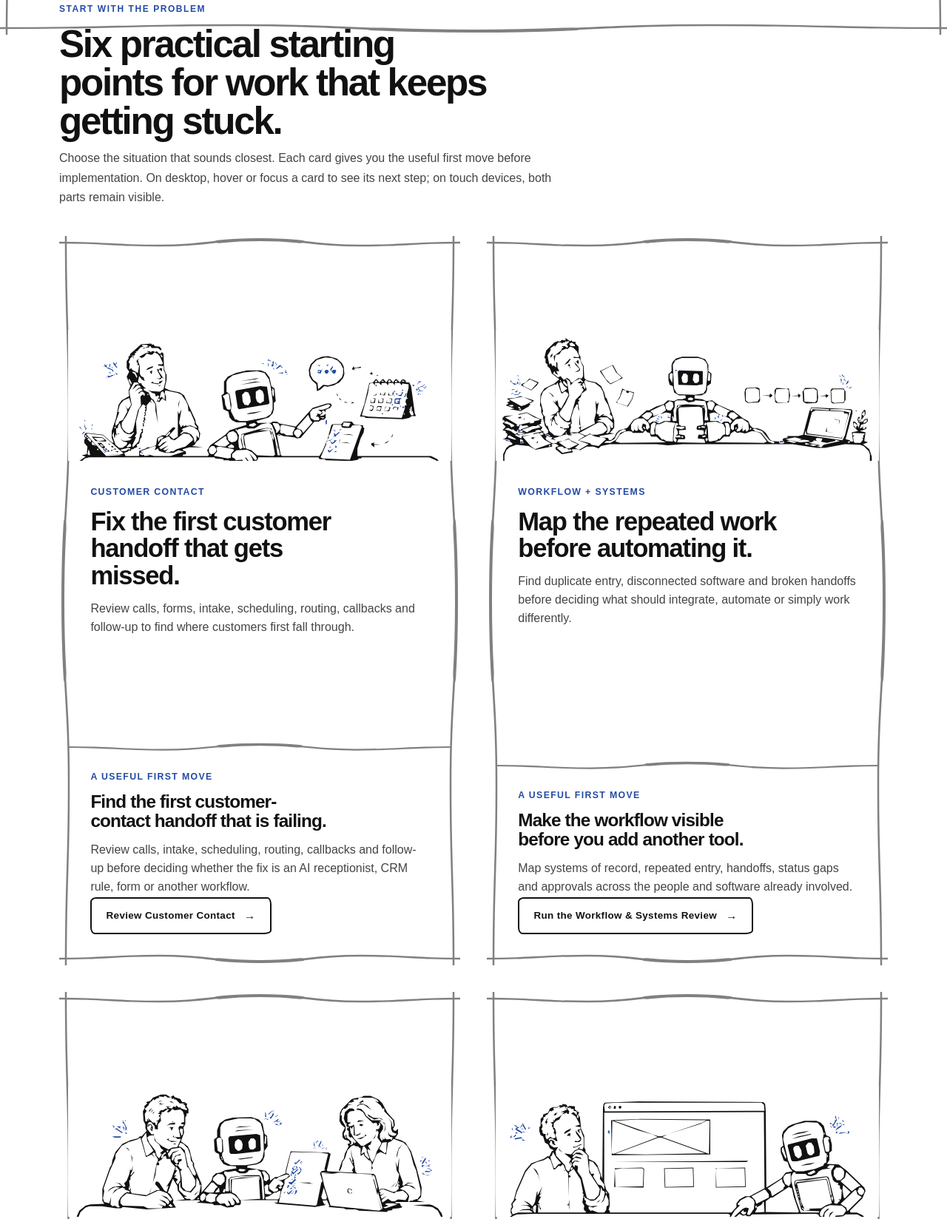
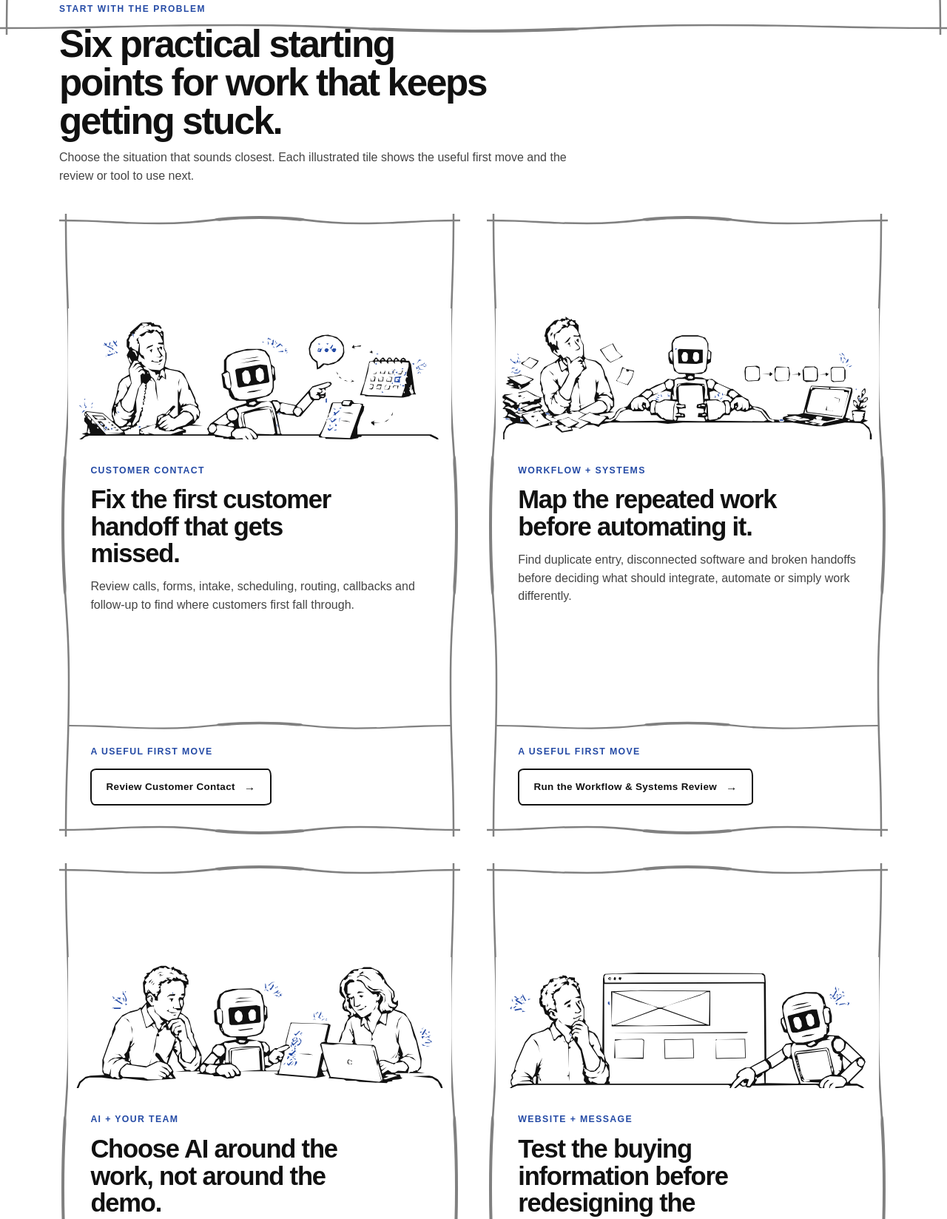
Before and after one commit to rodneyobyrne/oobSKILLS, a website: page index.html in a window 1280 px wide. Shown: the part 753-2401 px from the top of the page at 74% size. Drawn offline with Linux system fonts and the light colour scheme.

Commit message:
Use supplied pathway scenes and simplify CTA strips

```diff
--- a/review-path-cards.css
+++ b/review-path-cards.css
@@ -1,6 +1,6 @@
 /* Homepage six-pathway tiles.
-   All copy, links and image alt text remain in initial HTML for search/LLM retrieval.
-   Static at every viewport: scene first, useful next step directly below, no flip state.
+   All primary copy and links are present in the initial HTML for search/LLM retrieval.
+   Static at every viewport: supplied scene first, useful CTA directly below, no flip state.
    Outer perimeter follows the shared oobCREATIVE line system:
    2 peaks · 4px rise/fall · 2.5–4.0px thickness · 1 pressure pool · 0px corner overshoot. */
 
@@ -23,10 +23,18 @@
   letter-spacing: -.045em;
 }
 
+/* Retire the obsolete hover instruction without depending on JavaScript. */
 .home-ui-v4 #review-paths .review-panel__prompt {
   max-width: 690px;
   margin: 0;
   color: var(--soft, #444);
+  font-size: 0;
+}
+
+.home-ui-v4 #review-paths .review-panel__prompt::after {
+  content: "Choose the situation that sounds closest. Each illustrated tile shows the useful first move and the review or tool to use next.";
+  font-size: 1rem;
+  line-height: 1.55;
 }
 
 .review-path-grid {
@@ -41,7 +49,7 @@
   min-width: 0;
 }
 
-/* One perimeter surrounds the complete image + copy + CTA tile. */
+/* One perimeter surrounds the complete scene + copy + CTA tile. */
 .review-path-card__inner {
   position: relative;
   display: flex;
@@ -79,36 +87,41 @@
   flex: 1 1 auto;
 }
 
-/* The supplied scene templates are portrait workfiles. Crop to the illustrated
-   header so the live HTML occupies the working area beneath it. */
+/* The supplied portrait workfiles are cropped just above their blank working
+   area. The live HTML below remains the actual readable/searchable content. */
 .review-path-card__art {
   position: relative;
   width: 100%;
   aspect-ratio: 1229 / 420;
   margin: 0;
   overflow: hidden;
-  background: #fff;
+  background-color: #fff;
+  background-repeat: no-repeat;
+  background-position: center top;
+  background-size: 100% auto;
 }
 
 .review-path-card__art img {
-  display: block;
-  width: 100%;
-  height: auto;
-  max-width: none;
+  position: absolute;
+  width: 1px;
+  height: 1px;
+  overflow: hidden;
+  opacity: 0;
+  pointer-events: none;
 }
 
-.review-path-card--contact .review-path-card__art img { content: url('/images/pathway-scenes/customer-contact.svg'); }
-.review-path-card--workflow .review-path-card__art img { content: url('/images/pathway-scenes/workflow-systems.svg'); }
-.review-path-card--ai .review-path-card__art img { content: url('/images/pathway-scenes/ai-team.svg'); }
-.review-path-card--website .review-path-card__art img { content: url('/images/pathway-scenes/website-message.svg'); }
-.review-path-card--idea .review-path-card__art img { content: url('/images/pathway-scenes/test-idea.svg'); }
-.review-path-card--founder .review-path-card__art img { content: url('/images/pathway-scenes/founder-bottleneck.svg'); }
+.review-path-card--contact .review-path-card__art { background-image: url('/images/pathway-scenes/customer-contact.svg'); }
+.review-path-card--workflow .review-path-card__art { background-image: url('/images/pathway-scenes/workflow-systems.svg'); }
+.review-path-card--ai .review-path-card__art { background-image: url('/images/pathway-scenes/ai-team.svg'); }
+.review-path-card--website .review-path-card__art { background-image: url('/images/pathway-scenes/website-message.svg'); }
+.review-path-card--idea .review-path-card__art { background-image: url('/images/pathway-scenes/test-idea.svg'); }
+.review-path-card--founder .review-path-card__art { background-image: url('/images/pathway-scenes/founder-bottleneck.svg'); }
 
 .review-path-card__panel {
   display: flex;
   flex: 1 1 auto;
   flex-direction: column;
-  padding: clamp(1.35rem, 3vw, 2rem) clamp(1.25rem, 3vw, 1.9rem) clamp(1.15rem, 2.6vw, 1.65rem);
+  padding: clamp(1.35rem, 3vw, 2rem) clamp(1.25rem, 3vw, 1.9rem) clamp(1.2rem, 2.6vw, 1.65rem);
 }
 
 .review-path-card .eyebrow {
@@ -146,15 +159,16 @@
   line-height: 1.55;
 }
 
-/* The old flip instruction is intentionally retired. */
 .review-path-card__hint {
   display: none;
 }
 
-/* Lower CTA section: same tile, separated by another hand-drawn stroke. */
+/* Lower CTA strip: a visible first move, separated from the explanatory copy
+   by the same hand-drawn stroke language used by the outer box. */
 .review-path-card__back {
   flex: 0 0 auto;
-  padding: clamp(1.5rem, 3vw, 2rem) clamp(1.25rem, 3vw, 1.9rem) clamp(1.45rem, 3vw, 1.9rem);
+  gap: .8rem;
+  padding: clamp(1.35rem, 3vw, 1.75rem) clamp(1.25rem, 3vw, 1.9rem) clamp(1.45rem, 3vw, 1.9rem);
 }
 
 .review-path-card__back::before {
@@ -169,17 +183,19 @@
 }
 
 .review-path-card__back .eyebrow {
-  margin-top: .35rem;
+  margin: .35rem 0 0;
 }
 
+/* The front already contains the canonical heading/body. Avoid repeating the
+   same explanation visually; the CTA remains fully visible and actionable. */
+.review-path-card__back h3,
 .review-path-card__back p:not(.eyebrow) {
-  margin-bottom: 1.15rem;
-  font-size: .96rem;
+  display: none;
 }
 
 .review-path-card__back .oob-cta {
   align-self: flex-start;
-  margin-top: .1rem;
+  margin-top: 0;
 }
 
 .review-path-card:hover .review-path-card__inner,
@@ -221,6 +237,10 @@
   .review-path-card h2 {
     font-size: clamp(1.6rem, 7.5vw, 2.05rem);
   }
+
+  .review-path-card__back .oob-cta {
+    width: 100%;
+  }
 }
 
 @media (prefers-reduced-motion: reduce) {
```
